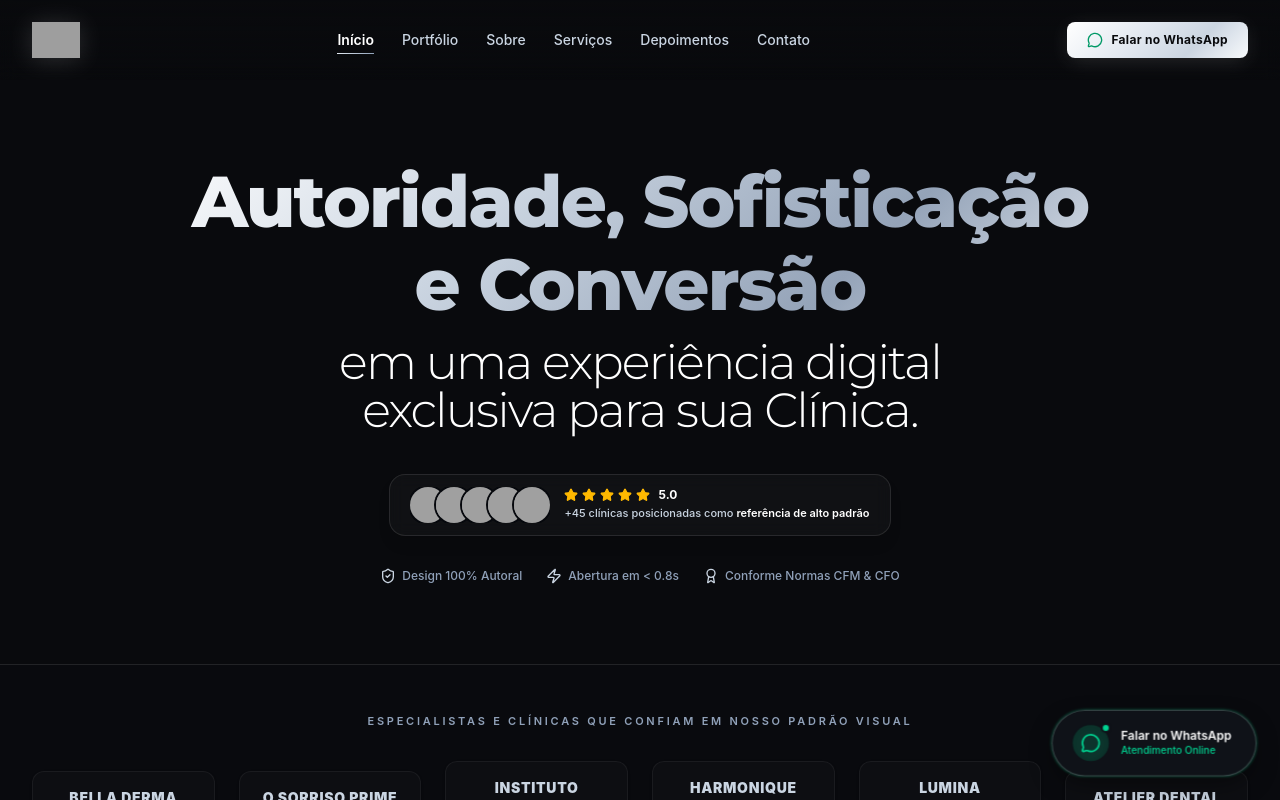
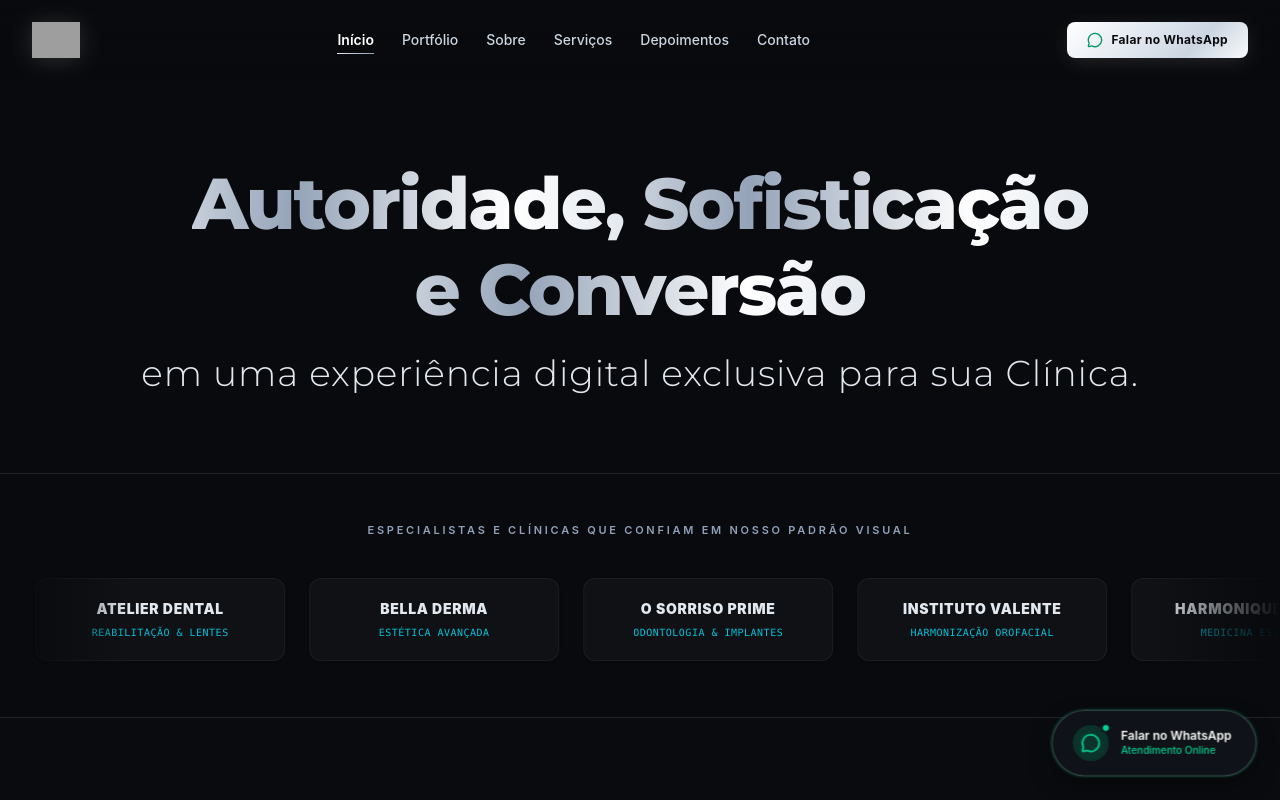
Before and after one commit to barriufofo-cyber/webmizael, a React (Vite) app: page / in a window 1280 px wide. Shown: the top 800 px of the page. Built offline with nearby package versions, Linux system fonts and the light colour scheme; grey boxes are pictures that could not be loaded.

Commit message:
feat: animacao staggered reveal na headline e carrossel infinito continuo de marcas

```diff
--- a/src/components/Hero.tsx
+++ b/src/components/Hero.tsx
@@ -78,51 +78,7 @@ export const Hero: React.FC<HeroProps> = ({ onOpenContact }) => {
             </span>
           </h1>
 
-          {/* Satisfied Clients Social Proof Badge */}
-          <div className="mt-10 inline-flex flex-col sm:flex-row items-center justify-center gap-3.5 px-5 py-3 rounded-2xl bg-white/[0.03] border border-white/10 shadow-lg backdrop-blur-sm">
-            {/* Stacked Avatars */}
-            <div className="flex items-center -space-x-2.5 overflow-hidden">
-              {satisfiedClients.map((client, idx) => (
-                <img
-                  key={idx}
-                  src={client.img}
-                  alt={client.name}
-                  title={`${client.name} (${client.role})`}
-                  className="inline-block w-9 h-9 rounded-full ring-2 ring-[#0c0e12] object-cover filter contrast-105"
-                  loading="lazy"
-                />
-              ))}
-            </div>
 
-            {/* Stars & Stat Copy */}
-            <div className="flex flex-col sm:items-start text-center sm:text-left">
-              <div className="flex items-center gap-1 justify-center sm:justify-start">
-                {[...Array(5)].map((_, i) => (
-                  <Star key={i} className="w-3.5 h-3.5 fill-amber-400 text-amber-400" />
-                ))}
-                <span className="ml-1 text-xs font-bold text-white">5.0</span>
-              </div>
-              <span className="text-[11px] text-slate-300 font-medium mt-0.5">
-                +45 clínicas posicionadas como <span className="text-white font-semibold">referência de alto padrão</span>
-              </span>
-            </div>
-          </div>
-
-          {/* Trust Guarantees */}
-          <div className="mt-8 flex flex-wrap items-center justify-center gap-6 text-xs text-slate-400 font-medium">
-            <div className="flex items-center gap-1.5">
-              <ShieldCheck className="w-4 h-4 text-slate-300" />
-              <span>Design 100% Autoral</span>
-            </div>
-            <div className="flex items-center gap-1.5">
-              <Zap className="w-4 h-4 text-slate-300" />
-              <span>Abertura em &lt; 0.8s</span>
-            </div>
-            <div className="flex items-center gap-1.5">
-              <Award className="w-4 h-4 text-slate-300" />
-              <span>Conforme Normas CFM & CFO</span>
-            </div>
-          </div>
 
         </div>
 
--- a/src/components/ui/hero-01-utils/brand-slider.tsx
+++ b/src/components/ui/hero-01-utils/brand-slider.tsx
@@ -46,6 +46,8 @@ export default function BrandSlider({ brandList = [] }: BrandSliderProps) {
   ];
 
   const brands = brandList.length > 0 ? brandList : defaultBrands;
+  // Duplicamos a lista para criar o loop contínuo e sem emendas
+  const duplicatedBrands = [...brands, ...brands];
 
   return (
     <section className="py-12 border-t border-b border-white/10 bg-[#090b0e]/80 overflow-hidden relative">
@@ -53,19 +55,21 @@ export default function BrandSlider({ brandList = [] }: BrandSliderProps) {
         <p className="text-center text-[11px] uppercase tracking-[0.25em] text-slate-400 font-semibold mb-8">
           Especialistas e Clínicas que Confiam em Nosso Padrão Visual
         </p>
+      </div>
 
-        {/* Responsive Grid / Slider */}
-        <div className="grid grid-cols-2 sm:grid-cols-3 lg:grid-cols-6 gap-4 sm:gap-6 items-center">
-          {brands.map((brand, index) => (
+      {/* Container com máscara de fade nas bordas laterais */}
+      <div className="relative w-full overflow-hidden [mask-image:linear-gradient(to_right,transparent,black_10%,black_90%,transparent)]">
+        <div className="animate-marquee-ltr gap-5 sm:gap-6 py-2">
+          {duplicatedBrands.map((brand, index) => (
             <div
-              key={index}
-              className="group p-4 rounded-xl bg-white/[0.02] hover:bg-white/[0.06] border border-white/5 hover:border-white/20 transition-all duration-300 flex flex-col items-center justify-center text-center shadow-sm hover:scale-[1.02]"
+              key={`${brand.name}-${index}`}
+              className="group w-[210px] sm:w-[250px] shrink-0 p-4 sm:p-5 rounded-xl bg-white/[0.03] hover:bg-white/[0.07] border border-white/5 hover:border-cyan-400/30 transition-all duration-300 flex flex-col items-center justify-center text-center shadow-sm hover:scale-[1.03] cursor-default"
             >
-              <span className="font-heading font-black text-xs sm:text-sm tracking-wider text-slate-300 group-hover:text-white transition-colors">
+              <span className="font-heading font-black text-xs sm:text-sm tracking-wider text-slate-200 group-hover:text-white transition-colors">
                 {brand.name}
               </span>
               {brand.category && (
-                <span className="text-[9px] uppercase tracking-wider text-slate-400 mt-1 font-mono">
+                <span className="text-[10px] uppercase tracking-wider text-cyan-400/90 mt-1.5 font-mono font-medium">
                   {brand.category}
                 </span>
               )}
--- a/src/components/ui/hero-01-utils/hero.tsx
+++ b/src/components/ui/hero-01-utils/hero.tsx
@@ -1,11 +1,3 @@
-import React from "react";
-import {
-  ShieldCheck,
-  Zap,
-  Award,
-  Star,
-} from "lucide-react";
-
 export interface AvatarList {
   image: string;
   name?: string;
@@ -16,40 +8,7 @@ interface HeroSectionProps {
   onOpenContact?: (source?: string) => void;
 }
 
-export default function HeroSection({
-  avatarList = [],
-  onOpenContact,
-}: HeroSectionProps) {
-  const defaultAvatars: AvatarList[] = [
-    {
-      image:
-        "https://images.unsplash.com/photo-1559839734-2b71ea197ec2?auto=format&fit=crop&w=120&q=80",
-      name: "Dra. Juliana Mendes",
-    },
-    {
-      image:
-        "https://images.unsplash.com/photo-1622253692010-333f2da6031d?auto=format&fit=crop&w=120&q=80",
-      name: "Dr. Rafael Albuquerque",
-    },
-    {
-      image:
-        "https://images.unsplash.com/photo-1594824813587-4d92d477e699?auto=format&fit=crop&w=120&q=80",
-      name: "Dra. Camila Nogueira",
-    },
-    {
-      image:
-        "https://images.unsplash.com/photo-1537368910025-700350fe46c7?auto=format&fit=crop&w=120&q=80",
-      name: "Dr. Lucas Silveira",
-    },
-    {
-      image:
-        "https://images.unsplash.com/photo-1573496359142-b8d87734a5a2?auto=format&fit=crop&w=120&q=80",
-      name: "Dra. Beatriz Fontana",
-    },
-  ];
-
-  const avatarsToRender = avatarList.length > 0 ? avatarList : defaultAvatars;
-
+export default function HeroSection({}: HeroSectionProps = {}) {
   return (
     <section id="inicio" className="relative pt-32 pb-14 sm:pt-40 sm:pb-20 overflow-hidden">
       {/* Background ambient lighting */}
@@ -59,67 +18,23 @@ export default function HeroSection({
       />
 
       <div className="max-w-7xl mx-auto px-4 sm:px-6 lg:px-8 text-center">
-        {/* Main Impact Headline */}
-        <h1 className="text-3xl sm:text-5xl md:text-6xl lg:text-7xl font-extrabold tracking-tight text-white leading-[1.15] [text-wrap:balance] max-w-5xl mx-auto">
-          <span className="block text-metallic font-heading">
-            Autoridade, Sofisticação e Conversão
+        {/* Main Impact Headline - Opção 1: Staggered Reveal com Shimmer Líquido */}
+        <h1 className="text-3xl sm:text-5xl md:text-6xl lg:text-7xl font-extrabold tracking-tight text-white leading-[1.2] [text-wrap:balance] max-w-5xl mx-auto">
+          <span className="block font-heading">
+            <span className="luxury-word-reveal luxury-word-1">
+              Autoridade,
+            </span>{" "}
+            <span className="luxury-word-reveal luxury-word-2">
+              Sofisticação
+            </span>{" "}
+            <span className="luxury-word-reveal luxury-word-3">
+              e Conversão
+            </span>
           </span>
-          <span className="block text-white font-heading text-2xl sm:text-4xl md:text-5xl font-light mt-2 sm:mt-3">
+          <span className="block text-slate-200 font-heading text-xl sm:text-3xl md:text-4xl font-light mt-4 sm:mt-5 tracking-wide luxury-subhead-reveal">
             em uma experiência digital exclusiva para sua Clínica.
           </span>
         </h1>
-
-        {/* Satisfied Clients Social Proof Group */}
-        <div className="mt-10 inline-flex flex-col sm:flex-row items-center justify-center gap-3.5 px-5 py-3 rounded-2xl bg-white/[0.03] border border-white/10 shadow-lg backdrop-blur-sm">
-          {/* Stacked Avatars */}
-          <div className="flex items-center -space-x-2.5 overflow-hidden">
-            {avatarsToRender.map((avatar, idx) => (
-              <img
-                key={idx}
-                src={avatar.image}
-                alt={avatar.name || `Cliente satisfeito ${idx + 1}`}
-                title={avatar.name}
-                className="inline-block w-9 h-9 rounded-full ring-2 ring-[#0c0e12] object-cover filter contrast-105"
-                loading="lazy"
-              />
-            ))}
-          </div>
-
-          {/* Stars & Text */}
-          <div className="flex flex-col sm:items-start text-center sm:text-left">
-            <div className="flex items-center gap-1 justify-center sm:justify-start">
-              {[...Array(5)].map((_, i) => (
-                <Star
-                  key={i}
-                  className="w-3.5 h-3.5 fill-amber-400 text-amber-400"
-                />
-              ))}
-              <span className="ml-1 text-xs font-bold text-white">5.0</span>
-            </div>
-            <span className="text-[11px] text-slate-300 font-medium mt-0.5">
-              +45 clínicas posicionadas como{" "}
-              <span className="text-white font-semibold">
-                referência de alto padrão
-              </span>
-            </span>
-          </div>
-        </div>
-
-        {/* Trust Badges */}
-        <div className="mt-8 flex flex-wrap items-center justify-center gap-6 text-xs text-slate-400 font-medium">
-          <div className="flex items-center gap-1.5">
-            <ShieldCheck className="w-4 h-4 text-slate-300" />
-            <span>Design 100% Autoral</span>
-          </div>
-          <div className="flex items-center gap-1.5">
-            <Zap className="w-4 h-4 text-slate-300" />
-            <span>Abertura em &lt; 0.8s</span>
-          </div>
-          <div className="flex items-center gap-1.5">
-            <Award className="w-4 h-4 text-slate-300" />
-            <span>Conforme Normas CFM & CFO</span>
-          </div>
-        </div>
       </div>
     </section>
   );
--- a/src/index.css
+++ b/src/index.css
@@ -116,3 +116,88 @@
 .animate-whatsapp-ring {
   animation: subtle-ping-ring 2.4s cubic-bezier(0, 0, 0.2, 1) infinite;
 }
+
+/* Animação Staggered Reveal com Brilho Metálico Líquido */
+@keyframes luxuryRevealWord {
+  0% {
+    opacity: 0;
+    transform: translateY(24px);
+    filter: blur(8px);
+  }
+  100% {
+    opacity: 1;
+    transform: translateY(0);
+    filter: blur(0px);
+  }
+}
+
+@keyframes luxuryChromeSweep {
+  0% {
+    background-position: 0% 50%;
+  }
+  100% {
+    background-position: 200% 50%;
+  }
+}
+
+@keyframes luxurySubheadFade {
+  0% {
+    opacity: 0;
+    transform: translateY(16px);
+  }
+  100% {
+    opacity: 1;
+    transform: translateY(0);
+  }
+}
+
+.luxury-word-reveal {
+  opacity: 0;
+  display: inline-block;
+  background: linear-gradient(
+    90deg,
+    #ffffff 0%,
+    #cbd5e1 25%,
+    #ffffff 50%,
+    #94a3b8 75%,
+    #ffffff 100%
+  );
+  background-size: 200% auto;
+  -webkit-background-clip: text;
+  -webkit-text-fill-color: transparent;
+  animation:
+    luxuryRevealWord 1.1s cubic-bezier(0.16, 1, 0.3, 1) forwards,
+    luxuryChromeSweep 7s linear infinite;
+}
+
+.luxury-word-1 {
+  animation-delay: 0.25s, 2.5s;
+}
+
+.luxury-word-2 {
+  animation-delay: 0.95s, 2.5s;
+}
+
+.luxury-word-3 {
+  animation-delay: 1.65s, 2.5s;
+}
+
+/* Marquee infinito da esquerda para a direita */
+@keyframes marqueeLeftToRight {
+  0% {
+    transform: translateX(-50%);
+  }
+  100% {
+    transform: translateX(0%);
+  }
+}
+
+.animate-marquee-ltr {
+  display: flex;
+  width: max-content;
+  animation: marqueeLeftToRight 38s linear infinite;
+}
+
+.animate-marquee-ltr:hover {
+  animation-play-state: paused;
+}
```
